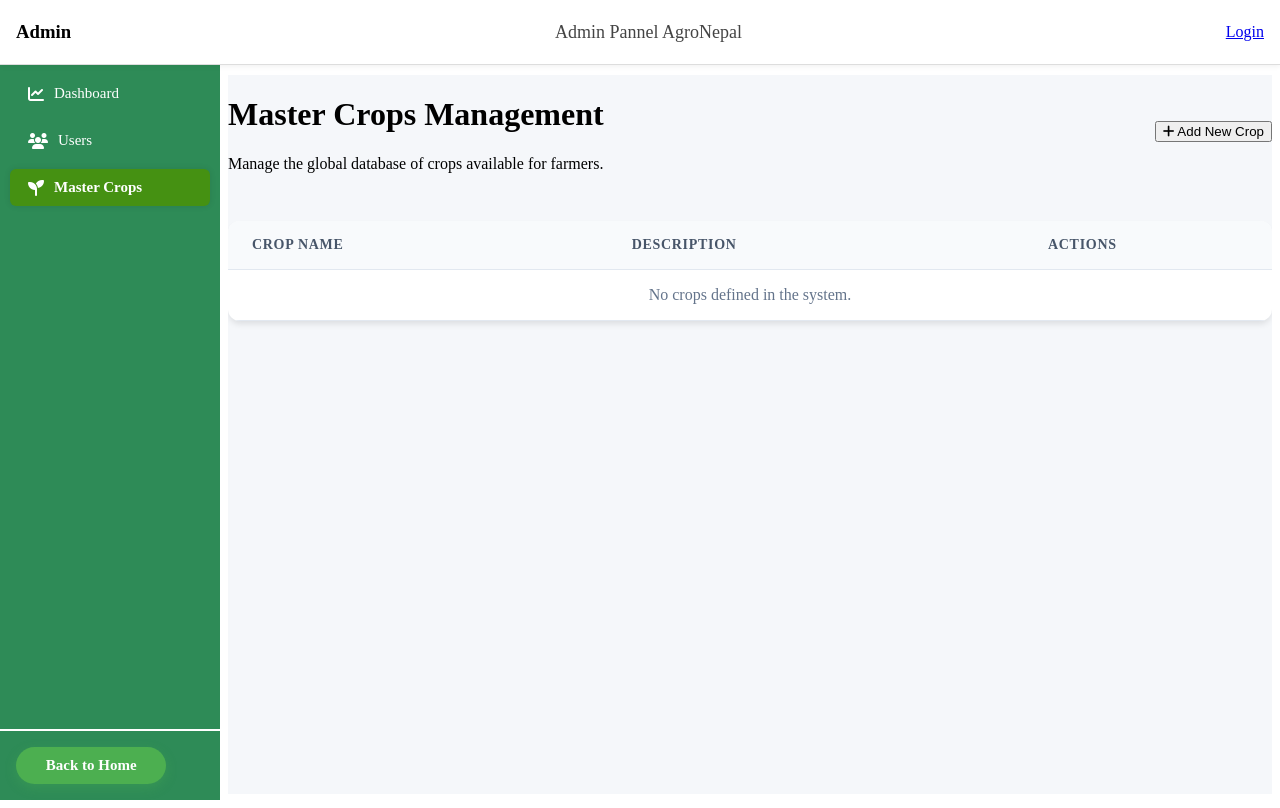
After one commit to RanadipShrestha/AgroNepal, a Django app: page /adminDashboard/crops/ in a window 1280 px wide. The commit adds this page. Run offline with Django 5.2, Linux system fonts and the light colour scheme; data that the repository does not hold is empty.

Commit message:
Add: Compele the read feature of the crop in the admin dashbord

```diff
--- a/agroNepal/adminDashboard/urls.py
+++ b/agroNepal/adminDashboard/urls.py
@@ -7,4 +7,6 @@ urlpatterns = [
    path("admin-add-user/", adminAddUser, name="adminAddUser"),
    path("admin-edit-user/<int:user_id>/", adminEditUser, name="adminEditUser"),
    path("admin-delete-user/", adminDeleteUser, name="adminDeleteUser"),
+   path("crops/", adminCrops, name="adminCrops"),
+   path("admin-add0-crop/", adminCrops, name="adminAddCrop"),
 ]
--- a/agroNepal/adminDashboard/views.py
+++ b/agroNepal/adminDashboard/views.py
@@ -1,6 +1,7 @@
 from django.shortcuts import render, redirect, get_object_or_404
 from django.contrib import messages
 from user.models import CustomUser
+from agro.models import Crop
 
 # Create your views here.
 def adminDashboard(request):
@@ -88,3 +89,15 @@ def adminDeleteUser(request):
             user_to_delete.delete()
             messages.success(request,"user deleted successfully", extra_tags="adminAddUser")
     return redirect('adminUsers')
+
+def adminCrops(request):
+    crops = Crop.objects.all().order_by('-id')
+    return render(request, 'adminDashboard/dashboard/crop/crops.html', {'crops': crops})
+
+# def adminAddCrop(request):
+#     if request.method == 'POST':
+#         name = request.POST.get('name')
+#         description = request.POST.get('description', '')
+#         Crop.objects.create(name=name, description=description)
+#         messages.success(request, f"Crop '{name}' added successfully.", extra_tags="admincrop")
+#     return redirect('adminCrops')
--- a/agroNepal/static/assets/css/adminDashboard/dashboard/user/user.css
+++ b/agroNepal/static/assets/css/adminDashboard/dashboard/user/user.css
@@ -125,8 +125,8 @@
 }
 
 .edit-btn {
-    background: #e0f2fe;
-    color: #0284c7;
+    background: #67a189;
+    color: #ffffff;
     padding: 0.5rem 1rem;
     border-radius: 6px;
     cursor: pointer;
@@ -140,7 +140,7 @@
 }
 
 .edit-btn:hover {
-    background: #bae6fd;
+    background: #35d673;
 }
 
 .current-user-label {
--- a/agroNepal/templates/adminDashboard.html
+++ b/agroNepal/templates/adminDashboard.html
@@ -5,7 +5,7 @@
     <meta charset="UTF-8" />
     <meta name="viewport" content="width=device-width, initial-scale=1.0" />
     <title>{% block title %}Admin Dashboard{% endblock title %}</title>
-
+    <link rel="icon" type="image/png" href="{% static 'assets/image/Logo.png' %}">
     <link rel="stylesheet" href="https://cdnjs.cloudflare.com/ajax/libs/font-awesome/6.5.0/css/all.min.css" integrity="sha512-..." crossorigin="anonymous" referrerpolicy="no-referrer" />
 
     <style>
@@ -16,16 +16,19 @@
     </style>
 
     <link rel="stylesheet" href="{% static 'assets/css/adminDashboard/adminDashboard.css' %}" />
+    <link rel="stylesheet" href="{% static 'assets/css/adminDashboard/dashboard/dashboard.css' %}" />
 
     <!-- Includes files css -->
     <link rel="stylesheet" href="{% static 'assets/css/adminDashboard/includes/admin_header.css' %}" />
     <link rel="stylesheet" href="{% static 'assets/css/adminDashboard/includes/admin_sidebar.css' %}" />
 
-    <!----------Dashboard------------>
+    <!----------Dashboard user------------>
     <link rel="stylesheet" href="{% static 'assets/css/adminDashboard/dashboard/user/user.css' %}" />
     <link rel="stylesheet" href="{% static 'assets/css/adminDashboard/dashboard/user/add_edit_user.css' %}" />
     <link rel="stylesheet" href="{% static 'assets/css/adminDashboard/dashboard/user/edit_user.css' %}" />
 
+    <!----------Dashboard crop------------>
+    <link rel="stylesheet" href="{% static 'assets/css/adminDashboard/dashboard/crop/crop.css' %}" />
   </head>
   <body>
     {% include "adminDashboard/includes/header.html" %}
--- /dev/null
+++ b/agroNepal/templates/adminDashboard/dashboard/crop/crops.html
@@ -0,0 +1,58 @@
+{% extends "adminDashboard.html" %}
+{% load static %}
+{% block content %}
+<div class="adminDashboard-dash">
+   <!-- Messages -->
+  {% if messages %}
+  <div class="toast-container" style="position: fixed; top: 20px; right: 20px; z-index: 3000; display: flex; flex-direction: column; gap: 10px;">
+    {% for message in messages %}
+    <div class="toast-message" style="padding: 1rem 1.5rem; border-radius: 8px; box-shadow: 0 4px 6px rgba(0,0,0,0.1); font-size: 0.9rem; font-weight: 500; animation: slideInRight 0.3s ease-out forwards; {% if 'success' in message.tags %}background:#dcfce3; color:#166534; border-left: 4px solid #16a34a;{% else %}background:#fee2e2; color:#ef4444; border-left: 4px solid #dc2626;{% endif %}">
+      {{ message }}
+    </div>
+    {% endfor %}
+  </div>
+  {% endif %}
+  <div class="adminDashboard-welcome" style="margin-bottom: 1rem; display: flex; justify-content: space-between; align-items: center;">
+    <div>
+        <h1 class="adminDashboard-heading">Master Crops Management</h1>
+        <p class="adminDashboard-subtext">Manage the global database of crops available for farmers.</p>
+    </div>
+    <button class="add-btn" onclick="document.getElementById('addModal').style.display='flex'">
+        <i class="fa-solid fa-plus"></i> Add New Crop
+    </button>
+  </div>
+
+  <div class="admin-table-container">
+    <table class="admin-table">
+        <thead>
+            <tr>
+                <th>Crop Name</th>
+                <th>Description</th>
+                <th style="width: 200px;">Actions</th>
+            </tr>
+        </thead>
+        <tbody>
+            {% for crop in crops %}
+            <tr>
+                <td style="font-weight: 600; color: #1e293b;">{{ crop.name }}</td>
+                <td style="color: #64748b;">{{ crop.description|default:"No description provided"|truncatechars:100 }}</td>
+                <td>
+                    <button class="action-btn edit-btn" onclick="openEditModal('{{ crop.id }}', '{{ crop.name|escapejs }}', '{{ crop.description|escapejs }}')">
+                        <i class="fa-solid fa-edit"></i> Edit
+                    </button>
+                    <button type="button" class="action-btn delete-btn delete-crop-btn" data-cropid="{{ crop.id }}" data-cropname="{{ crop.name|escapejs }}">
+                        <i class="fa-solid fa-trash"></i> Delete
+                    </button>
+                </td>
+            </tr>
+            {% empty %}
+            <tr>
+                <td colspan="3" style="text-align: center; color: #64748b;">No crops defined in the system.</td>
+            </tr>
+            {% endfor %}
+        </tbody>
+    </table>
+  </div>
+</div>
+
+{% endblock content %}
--- a/agroNepal/templates/adminDashboard/dashboard/user/edit_user.html
+++ b/agroNepal/templates/adminDashboard/dashboard/user/edit_user.html
@@ -63,7 +63,7 @@
 
         <div style="margin-top: 2rem;">
             <a href="{% url 'adminUsers' %}" class="cancel-btn">Cancel</a>
-            <button type="submit" class="submit-btn" id="submitBtn"><i class="fa-solid fa-save"></i> Save Changes</button>
+            <button type="submit" class="submit-btn" id="submitBtn"></i> Save Changes</button>
         </div>
     </form>
   </div>
--- a/agroNepal/templates/adminDashboard/dashboard/user/users.html
+++ b/agroNepal/templates/adminDashboard/dashboard/user/users.html
@@ -303,7 +303,7 @@
                     <td>
                         <div class="action-buttons">
                             <a href="{% url 'adminEditUser' u.id %}" class="edit-btn">
-                                <i class="fa-solid fa-pen"></i> Edit
+                                <i class="fa-solid fa-edit"></i> Edit
                             </a>
                             {% if u.id != request.user.id %}
                             <button
--- a/agroNepal/templates/adminDashboard/includes/sidebar.html
+++ b/agroNepal/templates/adminDashboard/includes/sidebar.html
@@ -4,8 +4,8 @@
     <ul>
       <li><a href='{% url "admindashboard" %}' class="{% if request.resolver_match.url_name == 'admindashboard' %}active{% endif %}"><i class="fa-solid fa-chart-line"></i> Dashboard</a></li>
       <li><a href='{% url "adminUsers" %}' class="{% if request.resolver_match.url_name == 'adminUsers' %}active{% endif %}"><i class="fa-solid fa-users"></i> Users</a></li>
+      <li><a href='{% url "adminCrops" %}' class="{% if request.resolver_match.url_name == 'adminCrops' %}active{% endif %}"><i class="fa-solid fa-seedling"></i> Master Crops</a></li>
       {% comment %}
-      <li><a href='{% url "adminCrops" %}' class="{% if request.resolver_match.url_name == 'adminCrops' %}active{% endif %}"><i class="fa-solid fa-seedling"></i> Master Crops</a></li>
       <li><a href='{% url "adminCommunityPosts" %}' class="{% if request.resolver_match.url_name == 'adminCommunityPosts' %}active{% endif %}"><i class="fa-solid fa-comments"></i> Community Posts</a></li>
       <li><a href='{% url "adminContacts" %}' class="{% if request.resolver_match.url_name == 'adminContacts' %}active{% endif %}"><i class="fa-solid fa-envelope"></i> Contacts</a></li> {% endcomment %}
     </ul>
--- a/agroNepal/templates/base.html
+++ b/agroNepal/templates/base.html
@@ -6,6 +6,7 @@
     <meta name="viewport" content="width=device-width, initial-scale=1.0" />
     <title>{% block title %}AgroNepal{% endblock title %}</title>
 
+    <link rel="icon" type="image/png" href="{% static 'assets/image/Logo.png' %}">
     <!-- Font Awesome CDN for social icons -->
     <link rel="stylesheet" href="https://cdnjs.cloudflare.com/ajax/libs/font-awesome/6.5.0/css/all.min.css" integrity="sha512-..." crossorigin="anonymous" referrerpolicy="no-referrer" />
 
--- a/agroNepal/templates/userDashboard.html
+++ b/agroNepal/templates/userDashboard.html
@@ -5,7 +5,7 @@
     <meta charset="UTF-8" />
     <meta name="viewport" content="width=device-width, initial-scale=1.0" />
     <title>{% block title %}User Dashboard{% endblock title %}</title>
-
+    <link rel="icon" type="image/png" href="{% static 'assets/image/Logo.png' %}">
     <link rel="stylesheet" href="https://cdnjs.cloudflare.com/ajax/libs/font-awesome/6.5.0/css/all.min.css" integrity="sha512-..." crossorigin="anonymous" referrerpolicy="no-referrer" />
 
     <style>
```
Also changed, not shown: agroNepal/static/assets/css/adminDashboard/dashboard/crop/crop.css (added, +80 -0 lines), agroNepal/userDashboard/decorators.py (added, +16 -0 lines), agroNepal/userDashboard/views.py (+20 -7 lines), agroNepal/static/assets/css/adminDashboard/dashboard/dashboard.css (added).
